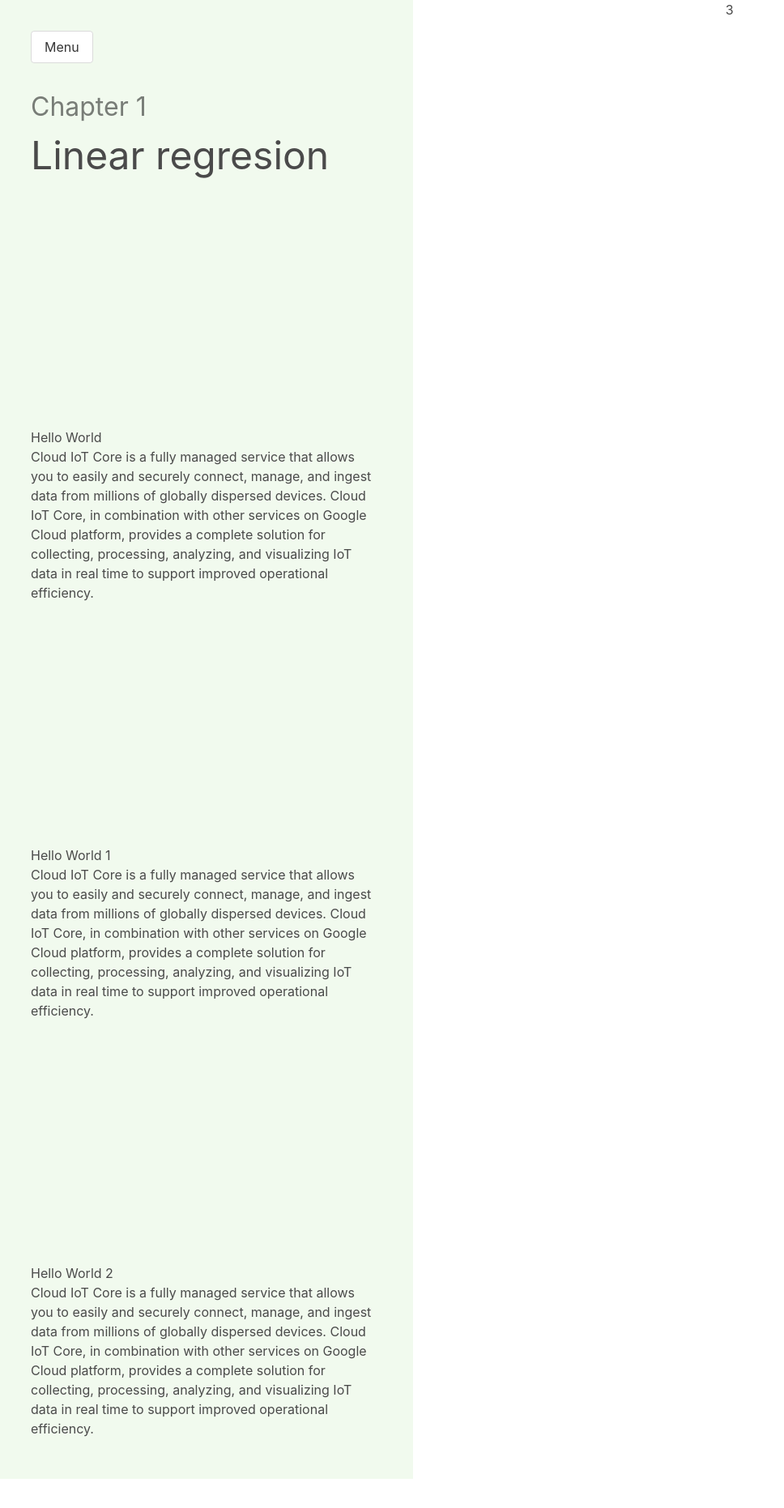
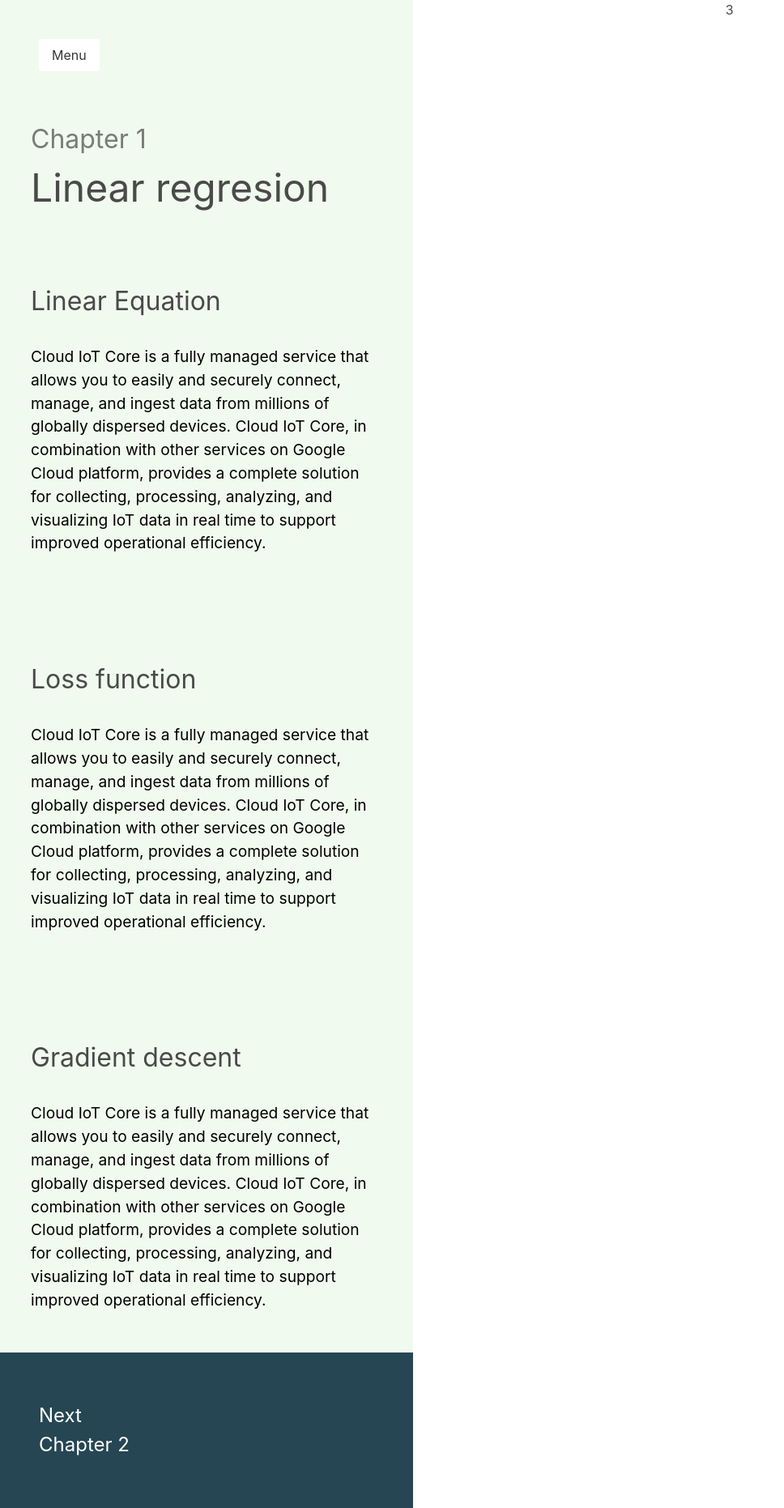
Before and after one commit to PhatTranSon/Machine-Learning-React, a React (Create React App) app: page / in a window 1280 px wide. Shown: the whole page at 81% size, without its empty margins (0-968 px from the left). Before the commit the page ends 1826 px from the top, so only its background shows below. Built offline with nearby package versions, Linux system fonts and the light colour scheme.

Commit message:
Added styling for algorithms left panel

```diff
--- a/src/App.js
+++ b/src/App.js
@@ -1,6 +1,6 @@
 import './App.css';
 import Home from './components/Home/Home';
-import Algorithm from './components/Algorithm/Algorithm';
+import Algorithm from './components/Algorithm/LinearRegressionAlgorithm';
 
 function App() {
   return (
--- a/src/components/Algorithm/Algorithm.js
+++ b/src/components/Algorithm/LinearRegressionAlgorithm.js
@@ -17,28 +17,32 @@ const Algorithm = (props) => {
 
     return <div>
         <Panel onScrollTo={onScrollTo}>
-            <LeftPanel style={{background: "#F1FAEE", padding: "50px", textAlign: "left"}}>
+            <LeftPanel style={{background: "#F1FAEE", textAlign: "left"}}>
                 <Menu/>
                 <h1 className="algo-left-subtitle">Chapter 1</h1>
                 <h1 className="algo-left-title">Linear regresion</h1>
                 <PanelChild index={0}>
-                    <h1 style={{marginTop: "300px"}}>Hello World</h1>
-                    <p>
+                    <h1 className="algo-left-header">Linear Equation</h1>
+                    <p className="algo-left-text">
                         Cloud IoT Core is a fully managed service that allows you to easily and securely connect, manage, and ingest data from millions of globally dispersed devices. Cloud IoT Core, in combination with other services on Google Cloud platform, provides a complete solution for collecting, processing, analyzing, and visualizing IoT data in real time to support improved operational efficiency.
                     </p>
                 </PanelChild>
                 <PanelChild index={1}>
-                    <h1 style={{marginTop: "300px"}}>Hello World 1</h1>
-                    <p>
+                    <h1 className="algo-left-header">Loss function</h1>
+                    <p className="algo-left-text">
                         Cloud IoT Core is a fully managed service that allows you to easily and securely connect, manage, and ingest data from millions of globally dispersed devices. Cloud IoT Core, in combination with other services on Google Cloud platform, provides a complete solution for collecting, processing, analyzing, and visualizing IoT data in real time to support improved operational efficiency.
                     </p>
                 </PanelChild>
                 <PanelChild index={2}>
-                    <h1 style={{marginTop: "300px"}}>Hello World 2</h1>
-                    <p>
+                    <h1 className="algo-left-header">Gradient descent</h1>
+                    <p className="algo-left-text">
                         Cloud IoT Core is a fully managed service that allows you to easily and securely connect, manage, and ingest data from millions of globally dispersed devices. Cloud IoT Core, in combination with other services on Google Cloud platform, provides a complete solution for collecting, processing, analyzing, and visualizing IoT data in real time to support improved operational efficiency.
                     </p>
                 </PanelChild>
+                <a className="algo-footer">
+                    <p>Next</p>
+                    Chapter 2
+                </a>
             </LeftPanel>
             <RightPanel currentIndex={currentIndex}>
                 <div>
--- a/src/components/Algorithm/Menu.js
+++ b/src/components/Algorithm/Menu.js
@@ -12,9 +12,9 @@ class Menu extends React.Component {
 
     render() {
         return (
-            <div className="dropdown" style={{marginBottom: "30px"}}>
+            <div className="dropdown" style={{margin: "60px"}}>
                 <div className="dropdown-trigger">
-                    <button className="button" aria-haspopup="true" aria-controls="dropdown-menu">
+                    <button className="button menu-button" aria-haspopup="true" aria-controls="dropdown-menu">
                         <span>Menu</span>
                     </button>
                 </div>
@@ -22,13 +22,19 @@ class Menu extends React.Component {
                 <div className="dropdown-menu" id="dropdown-menu" role="menu">
                     <div className="dropdown-content">
                         <a href="#" className="dropdown-item">
-                            Chapter 1
+                            Chapter 1: Linear regression
                         </a>
                         <a className="dropdown-item">
-                            Chapter 2
+                            Chapter 2: Logistic regression
                         </a>
                         <a href="#" className="dropdown-item">
-                            Chapter 3
+                            Chapter 3: Neural Network
+                        </a>
+                        <a href="#" className="dropdown-item">
+                            Chapter 4: K Nearest Neighbors
+                        </a>
+                        <a href="#" className="dropdown-item">
+                            Chapter 3: K Mean clustering
                         </a>
                     </div>
                 </div>
--- a/src/index.css
+++ b/src/index.css
@@ -231,17 +231,61 @@ code {
   font-size: 1.2em;
 }
 
+.algo-panel-child {
+  padding: 50px;
+}
+
 .algo-right-panel {
   position: sticky;
   height: 100vh;
   top: 0;
 }
 
+.algo-left-panel {
+  padding: 0px !important;
+}
+
 .algo-left-subtitle {
   font-size: 2em;
   color: rgba(0, 0, 0, 0.5);
+  padding-left: 50px;
 }
 
 .algo-left-title {
   font-size: 3em;
+  padding-left: 50px;
 }
+
+.algo-left-text {
+  font-size: 1.2em;
+  color: black;
+}
+
+.algo-left-header {
+  font-size: 2em;
+  margin-top: 30px;
+  margin-bottom: 30px;
+}
+
+/*Menu button inside algo panel*/
+.menu-button {
+  border: none !important;
+}
+
+/*Footer for left algo panel*/
+.algo-footer {
+  color: white;
+  padding: 60px;
+  font-size: 1.5em;
+  text-align: center;
+  background: #264653;
+  width: 100%;
+  transition: all 200ms ease-in;
+  display: block;
+  text-align: left;
+}
+
+.algo-footer:hover {
+  background: #2a9d8f;
+  color: white;
+}
```
